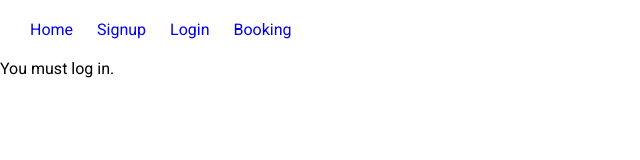
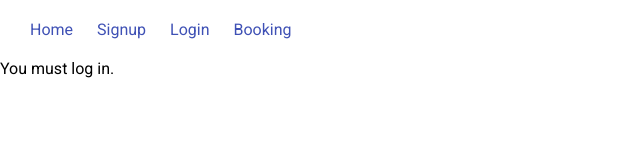
Before and after one commit to pavittarx/jsengage, a React (Create React App) app: page /bookings in a window 1280 px wide. Shown: the top 160 px of the page, without its empty margins (0-640 px from the left). Built offline with nearby package versions, Linux system fonts and the light colour scheme; no server answers.

Commit message:
Fixed Link Colors

```diff
--- a/src/components/Booking.jsx
+++ b/src/components/Booking.jsx
@@ -8,7 +8,6 @@ import { TextField, MenuItem } from "@material-ui/core";
 import styles from "./../styles/bookings.module.scss";
 
 function setBookings(facilities) {
-
   axios
     .get("/api/bookings")
     .then((res) => {
@@ -88,9 +87,9 @@ export default () => {
 
   return (
     <>
-      { /* facilities is an array, so it needs to checked for emptiness */}
+      {/* facilities is an array, so it needs to checked for emptiness */}
       {!facilities.length && "You must log in."}
-      {facilities.length? <BookingsSelection facilities={facilities} />: null}
+      {facilities.length ? <BookingsSelection facilities={facilities} /> : null}
     </>
   );
 };
--- a/src/components/Home.jsx
+++ b/src/components/Home.jsx
@@ -11,14 +11,12 @@ export default () => {
       <div className={styles.links_container}>
         <Link className={styles.links} to="/login">
           <Button variant="contained" color="primary">
-            {" "}
-            Login{" "}
+            Login
           </Button>
         </Link>
         <Link className={styles.links} to="/bookings">
           <Button variant="contained" color="primary">
-            {" "}
-            Bookings Dashboard{" "}
+            Bookings Dashboard
           </Button>
         </Link>
       </div>
--- a/src/styles/global.scss
+++ b/src/styles/global.scss
@@ -13,6 +13,7 @@ h1{
 
 a{
   text-decoration: none;
+  color: #3f51b5;
 }
 
 a:hover{
```
